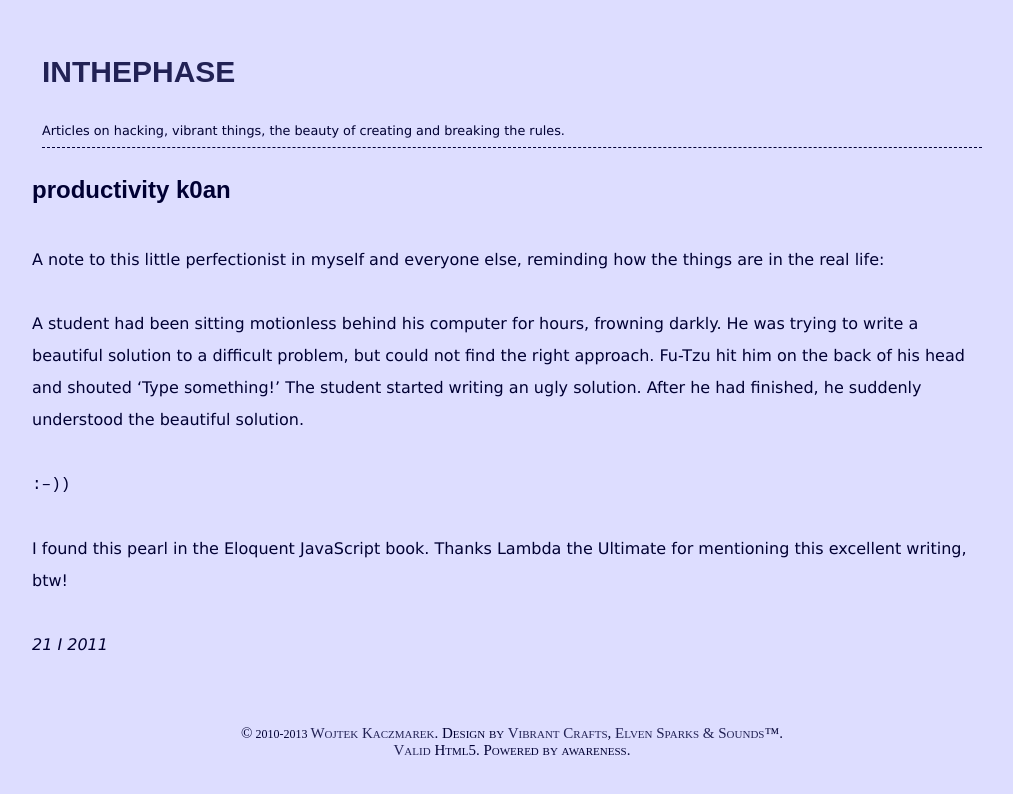
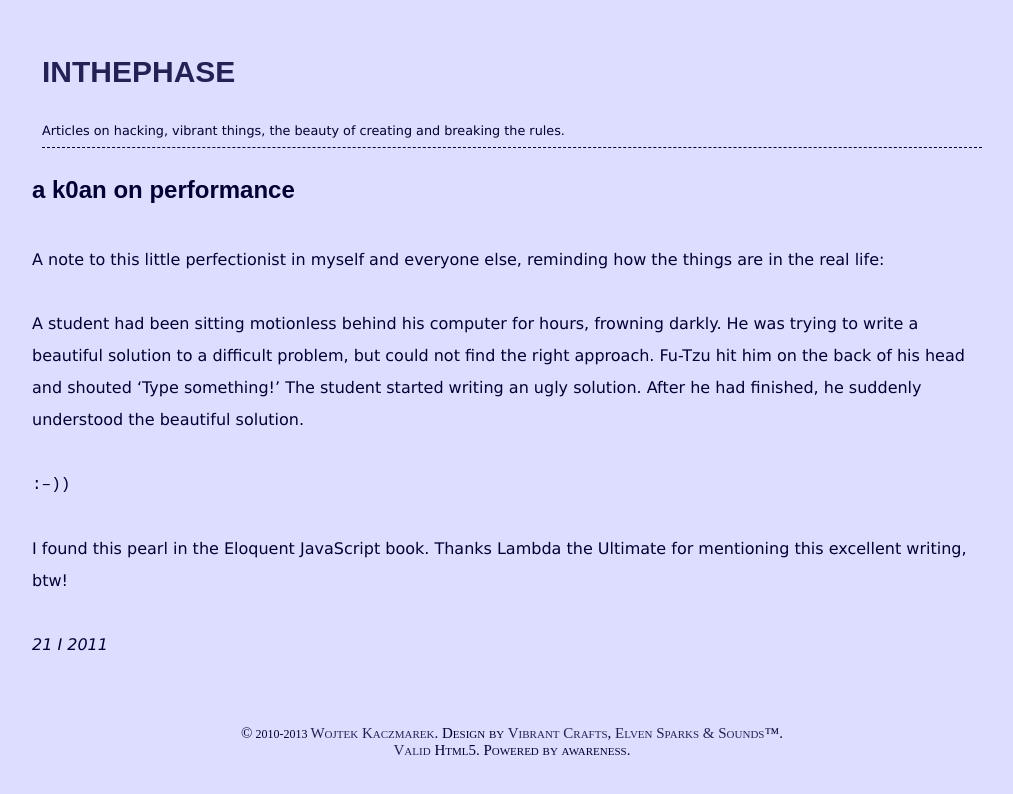
Before and after one commit to herenowcoder/herenowcoder.github.com, a Jekyll site: the page built from _posts/2011-01-22-a-k0an-on-performance.md, in a window 1280 px wide. Shown: the top 794 px of the page, without its empty margins (128-1141 px from the left). Built offline with Jekyll 4.4.1, drawn with Linux system fonts in a browser that asks for light colours.

Commit message:
upd renamed title

```diff
--- a/_posts/2011-01-22-a-k0an-on-performance.md
+++ b/_posts/2011-01-22-a-k0an-on-performance.md
@@ -1,6 +1,6 @@
 ---
 layout: post
-title: productivity k0an
+title: a k0an on performance
 ---
 
 A note to this little perfectionist in myself and everyone else,
@@ -12,10 +12,10 @@ difficult problem, but could not find the right approach. Fu-Tzu hit
 him on the back of his head and shouted ‘Type something!’ The student
 started writing an ugly solution. After he had finished, he suddenly
 understood the beautiful solution.
-<!--eoe-->
 
 ``:–))``
 
+<!--eoe-->
 I found this pearl in the Eloquent JavaScript book. Thanks Lambda the
 Ultimate for mentioning this excellent writing, btw!
 
```
